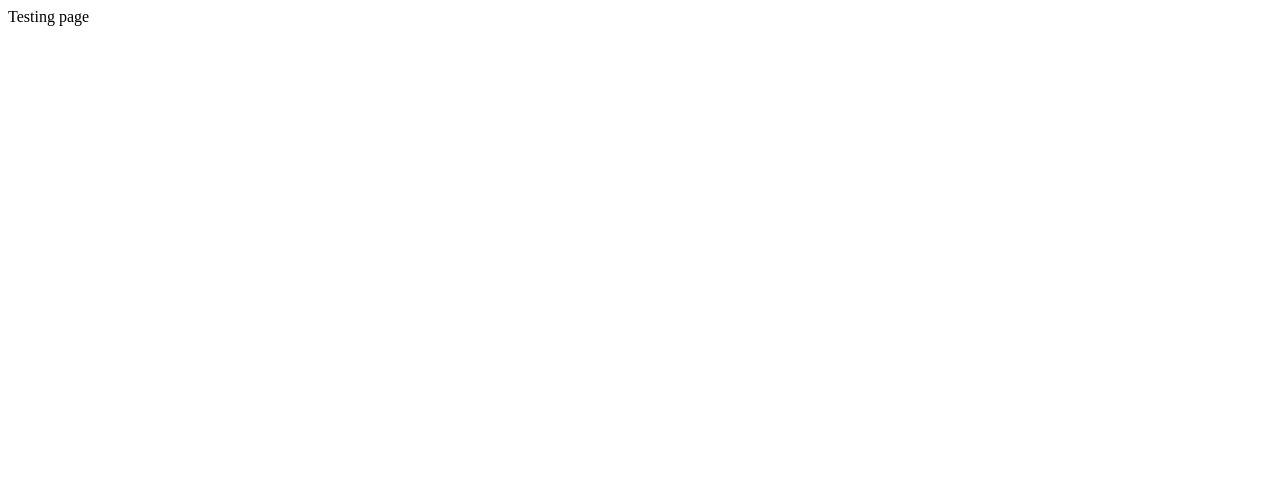
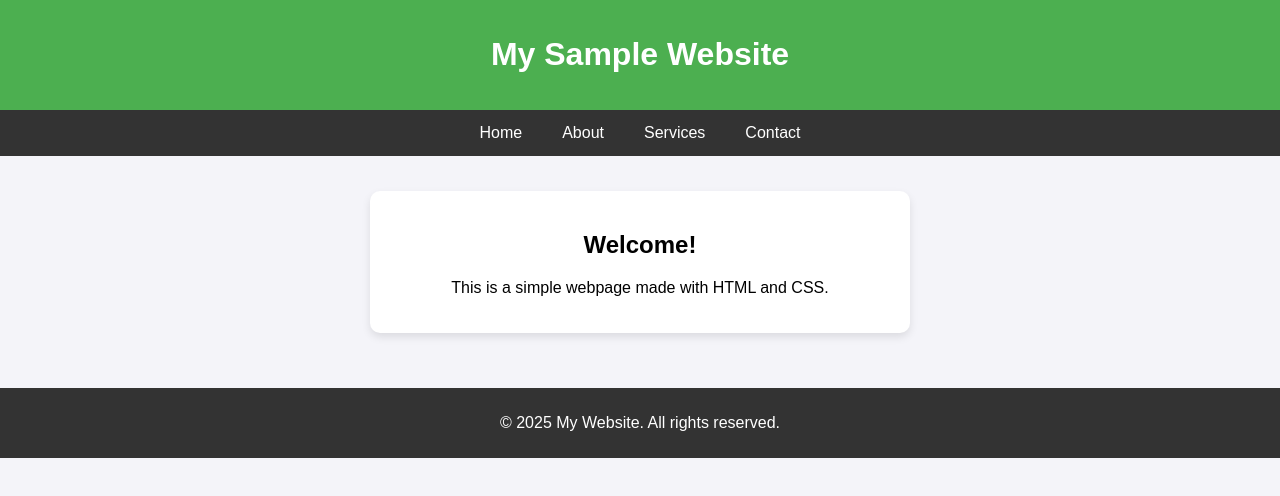
Before and after one commit to Navindu2k21/start, a plain HTML site: page index.html in a window 1280 px wide. Drawn offline with Linux system fonts and the light colour scheme.

Commit message:
modify the code

```diff
--- a/index.html
+++ b/index.html
@@ -1,11 +1,86 @@
 <!DOCTYPE html>
 <html lang="en">
 <head>
-    <meta charset="UTF-8">
-    <meta name="viewport" content="width=device-width, initial-scale=1.0">
-    <title>testing page</title>
+  <meta charset="UTF-8">
+  <meta name="viewport" content="width=device-width, initial-scale=1.0">
+  <title>Sample HTML CSS Page</title>
+  <style>
+    body {
+      font-family: Arial, sans-serif;
+      margin: 0;
+      padding: 0;
+      background: #f4f4f9;
+    }
+
+    header {
+      background: #4CAF50;
+      color: white;
+      padding: 15px;
+      text-align: center;
+    }
+
+    nav {
+      display: flex;
+      justify-content: center;
+      background: #333;
+    }
+
+    nav a {
+      color: white;
+      padding: 14px 20px;
+      text-decoration: none;
+      text-align: center;
+    }
+
+    nav a:hover {
+      background: #575757;
+    }
+
+    main {
+      padding: 20px;
+      text-align: center;
+    }
+
+    .card {
+      background: white;
+      padding: 20px;
+      margin: 15px auto;
+      width: 80%;
+      max-width: 500px;
+      border-radius: 10px;
+      box-shadow: 0 4px 8px rgba(0,0,0,0.1);
+    }
+
+    footer {
+      background: #333;
+      color: white;
+      text-align: center;
+      padding: 10px;
+      margin-top: 20px;
+    }
+  </style>
 </head>
 <body>
-    Testing page
+  <header>
+    <h1>My Sample Website</h1>
+  </header>
+
+  <nav>
+    <a href="#">Home</a>
+    <a href="#">About</a>
+    <a href="#">Services</a>
+    <a href="#">Contact</a>
+  </nav>
+
+  <main>
+    <div class="card">
+      <h2>Welcome!</h2>
+      <p>This is a simple webpage made with HTML and CSS.</p>
+    </div>
+  </main>
+
+  <footer>
+    <p>&copy; 2025 My Website. All rights reserved.</p>
+  </footer>
 </body>
 </html>
```
